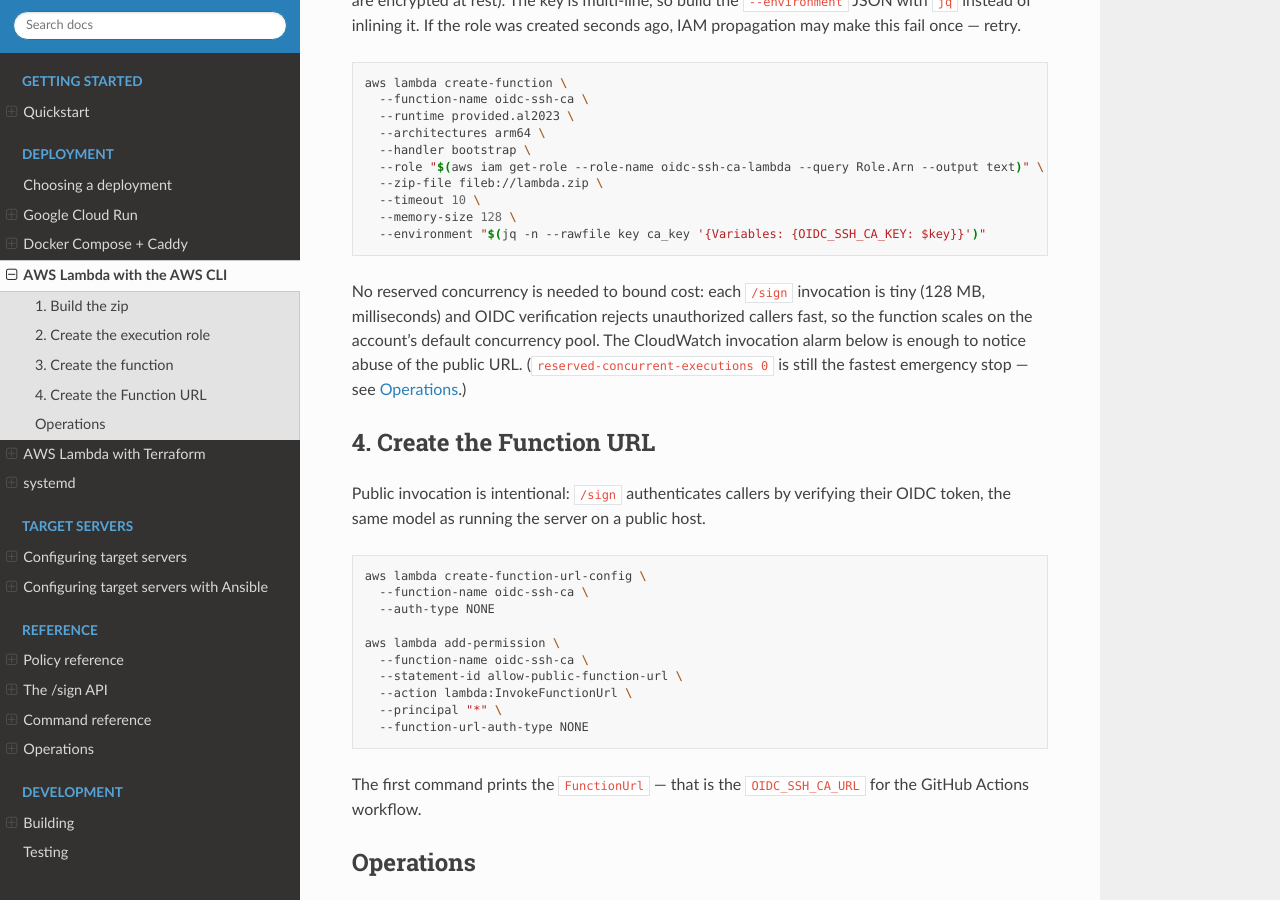
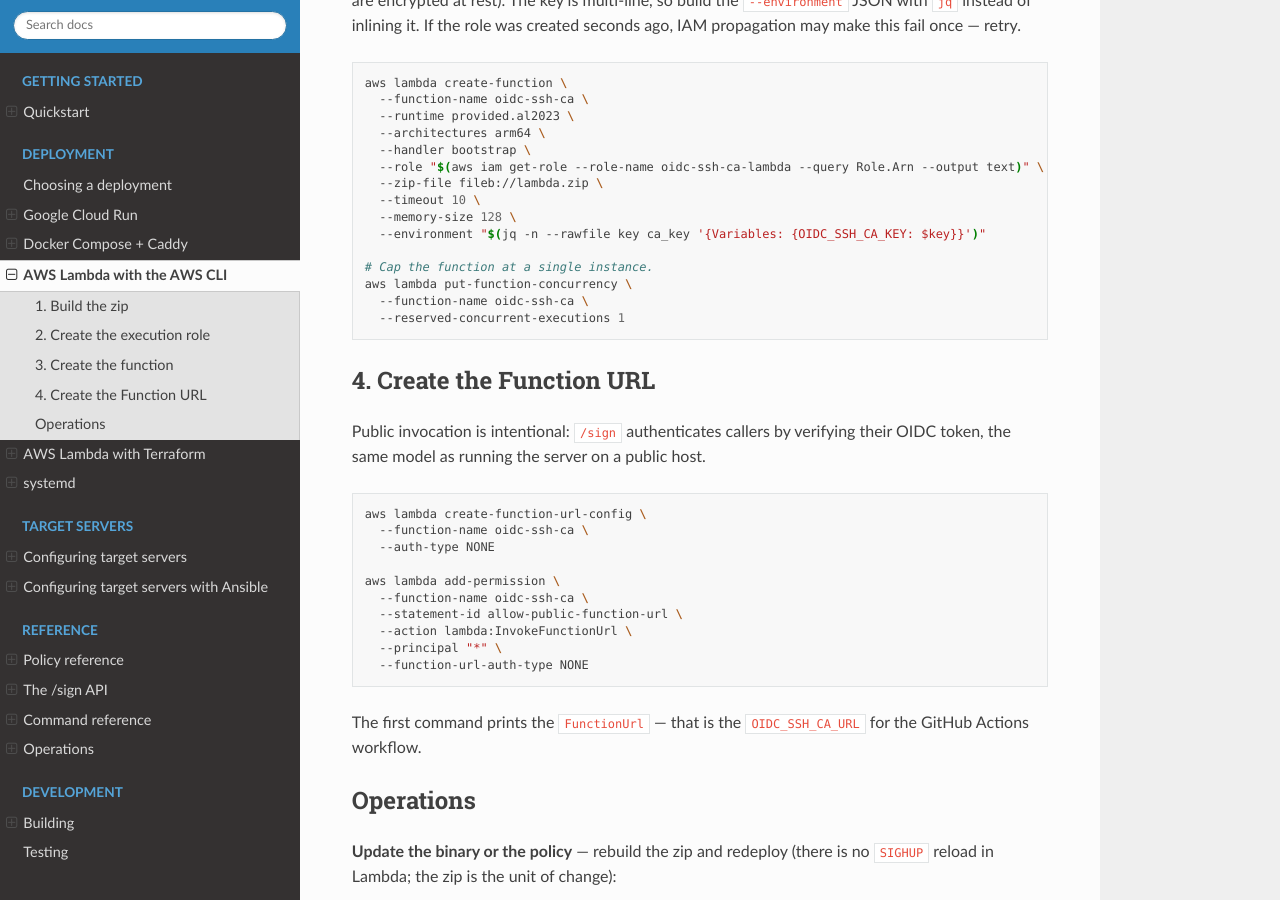
Before and after one commit to atsuoishimoto/oidc-ssh-ca, a Sphinx documentation site: the page built from docs/deployment/lambda-cli.md, in a window 1280 px wide and 900 px high, scrolled down 1120 px. Built offline with Sphinx 7.4.7 and the Read the Docs theme 3.1.0, drawn with Linux system fonts in a browser that asks for light colours.

Commit message:
docs: cap Lambda at one instance, drop verbose concurrency comments
Set reserved_concurrent_executions = 1 in the Lambda CLI and Terraform samples
so Lambda matches Cloud Run's single-instance cap, and remove the explanatory
prose/comments. The reserved-concurrent-executions 0 emergency stop is
unchanged.

https://claude.ai/code/session_019sCJ3HHjpgnxLWXNbQTzWE

````diff
--- a/docs/deployment/lambda-cli.md
+++ b/docs/deployment/lambda-cli.md
@@ -64,14 +64,12 @@ aws lambda create-function \
   --timeout 10 \
   --memory-size 128 \
   --environment "$(jq -n --rawfile key ca_key '{Variables: {OIDC_SSH_CA_KEY: $key}}')"
+
+# Cap the function at a single instance.
+aws lambda put-function-concurrency \
+  --function-name oidc-ssh-ca \
+  --reserved-concurrent-executions 1
 ```
-
-No reserved concurrency is needed to bound cost: each `/sign` invocation is
-tiny (128 MB, milliseconds) and OIDC verification rejects unauthorized callers
-fast, so the function scales on the account's default concurrency pool. The
-CloudWatch invocation alarm below is enough to notice abuse of the public URL.
-(`reserved-concurrent-executions 0` is still the fastest emergency stop — see
-[Operations](#operations).)
 
 ## 4. Create the Function URL
 
````
Also changed, not shown: docs/deployment/index.md (+4 -4 lines), docs/deployment/lambda-terraform.md (+3 -5 lines).
